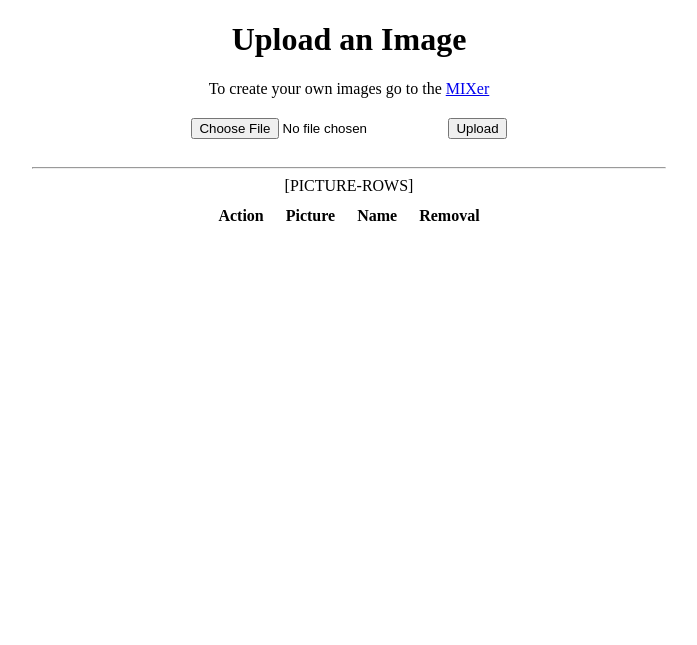
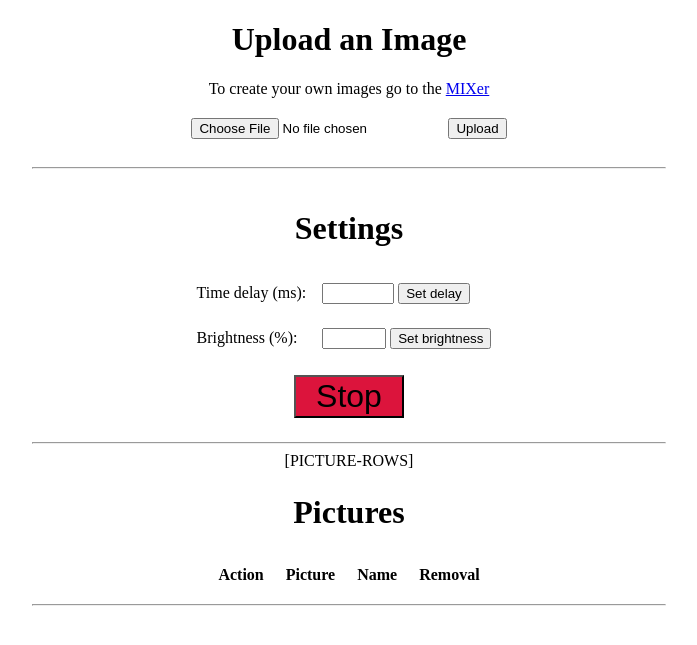
Before and after one commit to jzelinka/lomy_lightpainting, a Flask app: template templates/picturesTable.html in a window 1280 px wide. Shown: the top 645 px of the page, without its empty margins (291-988 px from the left). Run offline with Flask 3, Linux system fonts and the light colour scheme; the template is opened without the code that fills it, so the values that code supplies are empty; parts of the project's set-up code (start-up, migrations or seed data) failed here and were passed over.

Commit message:
Updated wrapper for brightness and delay updates

```diff
--- a/templates/picturesTable.html
+++ b/templates/picturesTable.html
@@ -15,7 +15,42 @@
 
         <hr style="width:50%;text-align:center;">
 
+        <table style="padding-bottom: 10px;">
+            <th colspan="2" style = "padding-top: 10px"><h1>Settings</h1></tr>
+            <tr style="padding: 3px;">
+                <td style="padding-right: 3px;">Time delay (ms):</td>
+                <td>
+                    <form style="padding: 10px;" method="POST">
+                        <input type="number" name="delay" value="{{ delay }}" min="10" max="1000">
+                        <input type="submit" name="set_delay" value="Set delay">
+                    </form>
+                </td>
+            </tr>
+            <tr>
+                <td style="padding-right: 3px;">Brightness (%):</td>
+                <td>
+                    <form style="padding: 10px;" method="POST">
+                        <input type="number" name="brightness" value="{{ brightness }}" min="1" max="100">
+                        <input type="submit" name="set_brightness" value="Set brightness">
+                    </form>
+                </td>
+            </tr>
+            <tr>
+                <td colspan="2">
+                <center>
+                    <form style="padding: 3px; padding-top: 12px;" method="POST">
+                        <input style="font-size: 32px; padding-left: 20px; padding-right: 20px; background-color: crimson;" type="submit" name="stop" value="Stop">
+                    </form>
+                </center>
+            </tr>
+        </table>
+
+        <hr style="width:50%;text-align:center;">
+
         <table style="margin-left: auto; margin-right: auto;">
+            <tr>
+                <th colspan="4"><h1>Pictures</h1></th>
+            </tr>
             <tr>
                 <th style="padding: 10px;">Action</th>
                 <th style="padding: 10px;">Picture</th>
@@ -24,6 +59,8 @@
             </tr>
             [PICTURE-ROWS]
             </table>
+
+        <hr style="width:50%;text-align:center;">
     </center>
 </body>
 </html>
```
Also changed, not shown: neopixelWrapper.py (+19 -5 lines).
